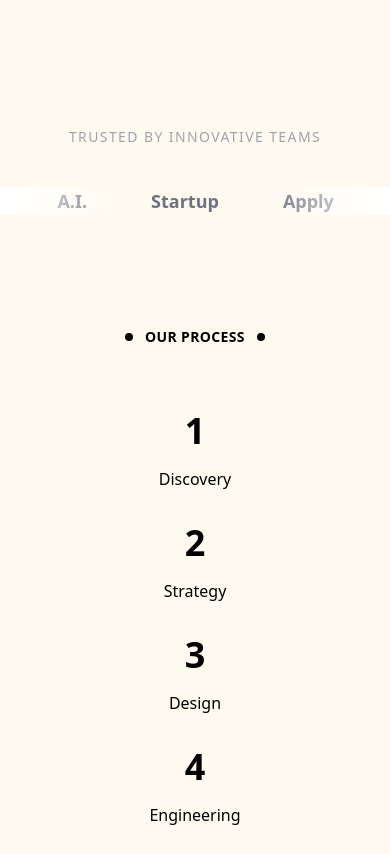
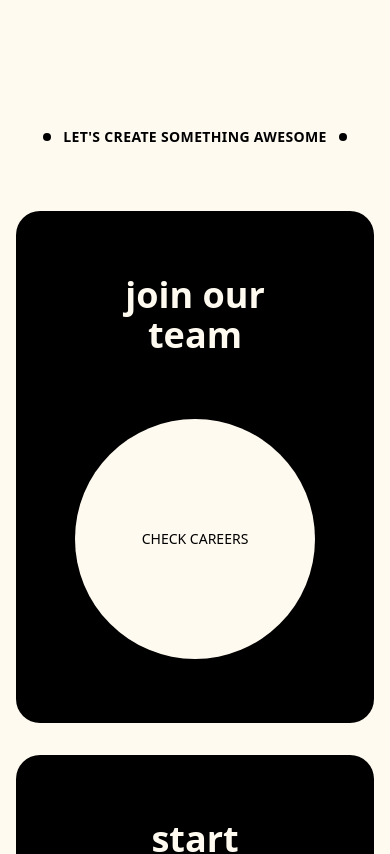
Before and after one commit to ileana2303/BIAIS-WEB, a Next.js app: page / in a window 390 px wide. Shown: the part 7180-8034 px from the top of the page. Built offline with nearby package versions, Linux system fonts and the light colour scheme.

Commit message:
fixes components

```diff
--- a/app/globals.css
+++ b/app/globals.css
@@ -3,17 +3,21 @@
 @tailwind utilities;
 
 @keyframes scroll {
-  from {
-    transform: translateX(0);
+  0% {
+    transform: translateX(0%);
   }
 
-  to {
+  100% {
     transform: translateX(-50%);
   }
 }
 
 .animate-scroll {
-  animation: scroll 18s linear infinite;
+  animation: scroll 25s linear infinite;
+}
+
+.animate-scroll:hover {
+  animation-play-state: paused;
 }
 
 body {
@@ -78,6 +82,7 @@ body {
 }
 
 @media (pointer: fine) {
+
   .has-custom-cursor,
   .has-custom-cursor body,
   .has-custom-cursor a,
--- a/app/page.tsx
+++ b/app/page.tsx
@@ -11,8 +11,7 @@ export default function Home() {
       <Hero />
       <Services />
       <Projects />
-      <TrustedBy />
-      <Process />
+      {/* <TrustedBy /> */}
       <CTA />
     </main>
   )
--- a/components/footer.tsx
+++ b/components/footer.tsx
@@ -12,8 +12,9 @@ export default function Footer() {
   }
 
   return (
-    <footer className="border-t py-20">
+    <footer className="py-20">
       <Container>
+        <div className="pt-20">
           <div className="grid gap-12 md:grid-cols-4">
             <div className="flex items-center gap-2">
               <Image
@@ -61,6 +62,7 @@ export default function Footer() {
             <span>© {new Date().getFullYear()} BIAIS</span>
             <span>Building intelligent digital products</span>
           </div>
+        </div>
       </Container>
     </footer>
   )
--- a/components/navbar.tsx
+++ b/components/navbar.tsx
@@ -168,14 +168,10 @@ export default function Navbar() {
               <Link
                 href="/contact-us"
                 data-cursor-theme={isPrimaryCtaHovered ? "light" : "dark"}
-                className="rounded-full border-2 border-black bg-[linear-gradient(to_top,black_50%,#FFFAF0_50%)]
-	bg-[length:100%_220%] bg-[position:0_100%] px-4 py-2 text-[#FFFAF0] transition-all duration-500 ease-[cubic-bezier(0.22,1,0.36,1)]
-
-hover:bg-[position:0_0] hover:text-black"
+                className="rounded-full border-2 border-black bg-[linear-gradient(to_top,black_50%,#FFFAF0_50%)] bg-[length:100%_220%] bg-[position:0_100%] px-4 py-2 text-[#FFFAF0] transition-all duration-500 ease-[cubic-bezier(0.22,1,0.36,1)] hover:bg-[position:0_0] hover:text-black"
                 onMouseEnter={() => setIsPrimaryCtaHovered(true)}
                 onMouseLeave={() => setIsPrimaryCtaHovered(false)}
               >
-
                 Start Your Project
               </Link>
             </div>
--- a/components/trusted-by.tsx
+++ b/components/trusted-by.tsx
@@ -1,45 +1,42 @@
-"use client"
+"use client";
 
 export default function TrustedBy() {
-
-    const companies = [
-        "Cloudly",
-        "A.I.",
-        "Startup",
-        "Apply",
-        "Software",
-    ]
+    const logos = [
+        "OpenAI",
+        "AWS",
+        "Stripe",
+        "Notion",
+        "Vercel",
+        "Shopify",
+    ];
 
     return (
-        <div className="mt-24 w-full overflow-hidden">
-
-            <p className="text-center text-sm uppercase tracking-widest text-gray-400 mb-10">
-                Trusted by innovative teams
+        <section className="py-20 overflow-hidden">
+            {/* Label */}
+            <p className="text-center text-xs tracking-[0.25em] text-gray-400 mb-10">
+                TRUSTED BY INNOVATIVE TEAMS
             </p>
 
-            {/* Logo container */}
-            <div className="relative w-full">
+            {/* Scrolling container */}
+            <div className="relative w-full overflow-hidden">
+                <div className="pointer-events-none absolute left-0 top-0 h-full w-24 bg-gradient-to-r from-[#FFFAF0] to-transparent z-10" />
+                <div className="pointer-events-none absolute right-0 top-0 h-full w-24 bg-gradient-to-l from-[#FFFAF0] to-transparent z-10" />
 
-                {/* Gradient fades */}
-                <div className="absolute left-0 top-0 h-full w-32 bg-gradient-to-r from-white to-transparent z-10" />
-                <div className="absolute right-0 top-0 h-full w-32 bg-gradient-to-l from-white to-transparent z-10" />
-
-                {/* Moving logos */}
                 <div className="flex gap-16 animate-scroll whitespace-nowrap">
-
-                    {[...companies, ...companies].map((company, index) => (
-                        <div
-                            key={index}
-                            className="text-lg md:text-xl font-semibold text-gray-500 hover:text-black transition duration-300"
+                    {[...logos, ...logos].map((logo, i) => (
+                        <span
+                            key={i}
+                            className="text-gray-500 text-sm md:text-base font-medium tracking-wide opacity-50 hover:opacity-100 transition duration-300"
                         >
-                            {company}
-                        </div>
+                            {logo}
+                        </span>
                     ))}
-
                 </div>
-
             </div>
 
-        </div>
-    )
+            <p className="text-center text-sm text-gray-500 mt-10">
+                Supporting teams from early-stage startups to enterprise platforms
+            </p>
+        </section>
+    );
 }
```
Also changed, not shown: 1 other file (tests, documents, lock files or other folders). Lines whose indentation alone changed are shown as unchanged.
